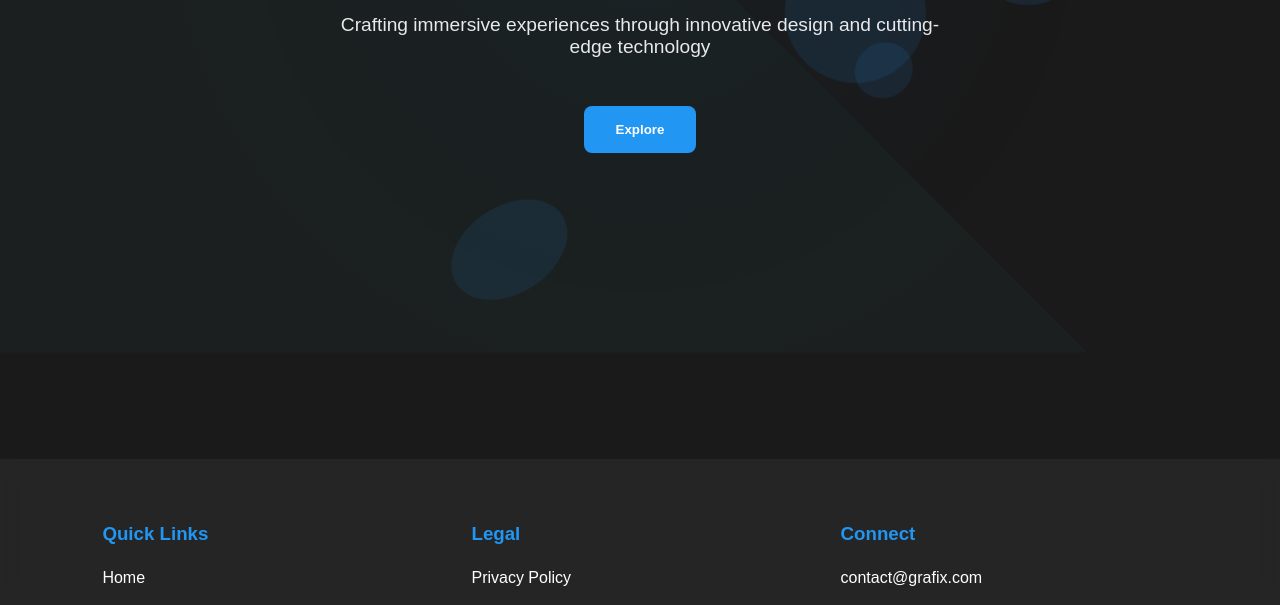
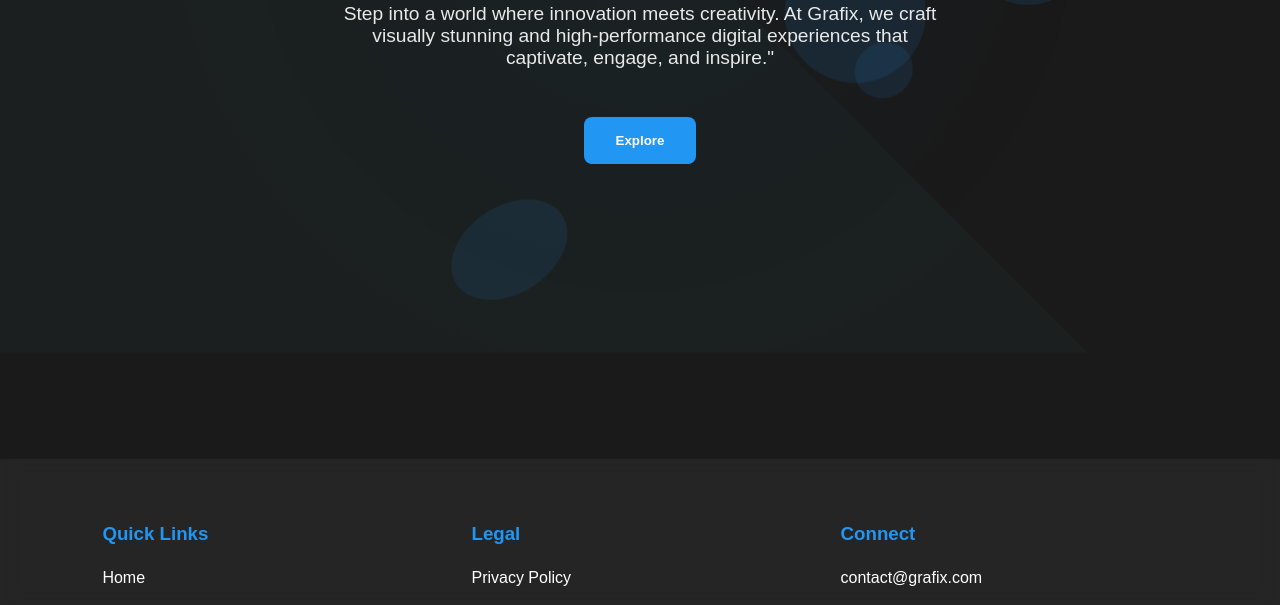
Before and after one commit to Grafix6/Home, a plain HTML site: page index.html in a window 1280 px wide. Shown: the part 495-1100 px from the top of the page. Drawn offline with Linux system fonts and the light colour scheme.

Commit message:
Update index.html

```diff
--- a/index.html
+++ b/index.html
@@ -255,7 +255,7 @@
 
 <section class="hero" id="home">
     <h1>    Designing Tomorrow, Today – Elevate Your Digital Presence    </h1>
-    <p>Crafting immersive experiences through innovative design and cutting-edge technology</p>
+    <p>  Step into a world where innovation meets creativity. At Grafix, we craft visually stunning and high-performance digital experiences that captivate, engage, and inspire." </p>
     <div class="button-group">
         <button class="cta-button">Explore</button>
     </div>
```
